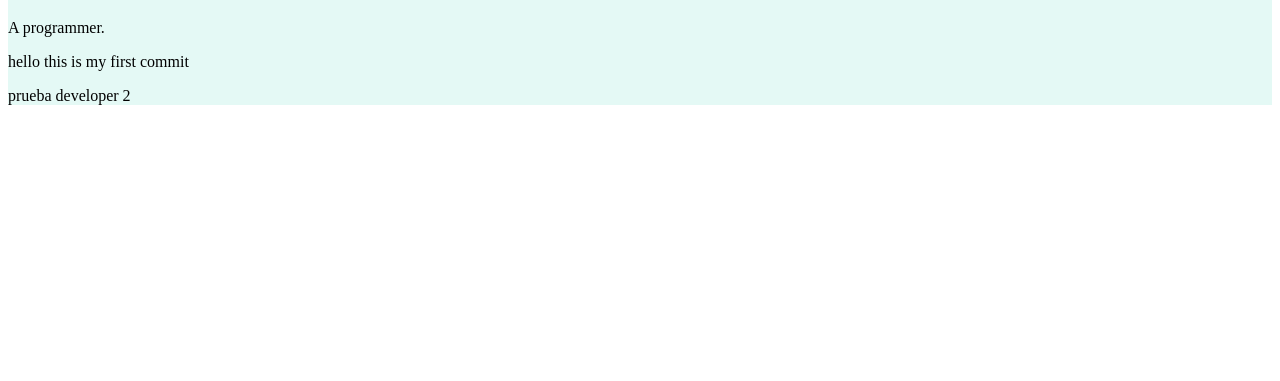
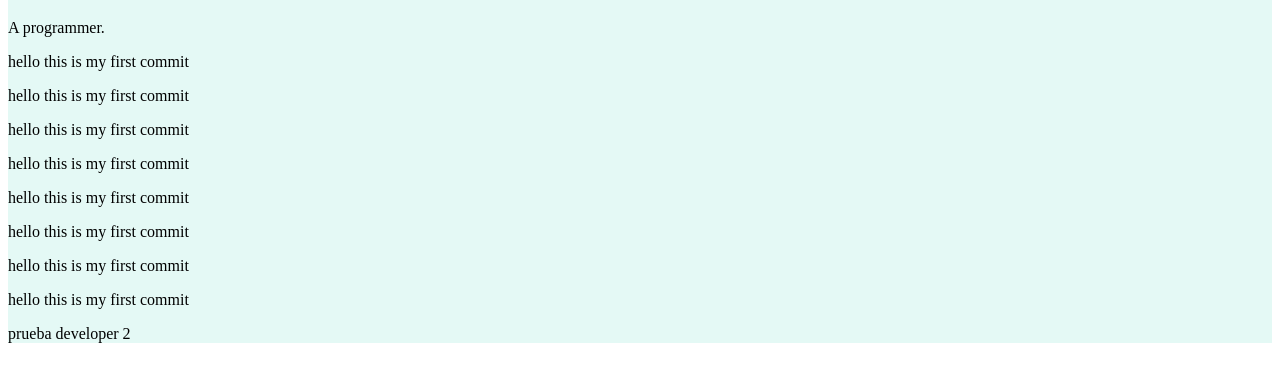
Before and after one commit to 19Angelo92/pro-1, a plain HTML site: page index.html in a window 1280 px wide. Shown: the part 61-442 px from the top of the page. Drawn offline with Linux system fonts and the light colour scheme.

Commit message:
lineas de angelo repetidas intento 1

```diff
--- a/index.html
+++ b/index.html
@@ -11,6 +11,14 @@
       <h1>I'm Angelo.</h1>
       <p>A programmer.</p>
       <p>hello this is my first commit</p>
+      <p>hello this is my first commit</p>
+      <p>hello this is my first commit</p>
+      <p>hello this is my first commit</p>
+      <p>hello this is my first commit</p>
+      <p>hello this is my first commit</p>
+      <p>hello this is my first commit</p>
+      <p>hello this is my first commit</p>
+
       <p>prueba developer 2</p>
     </div>
   </body>
```
